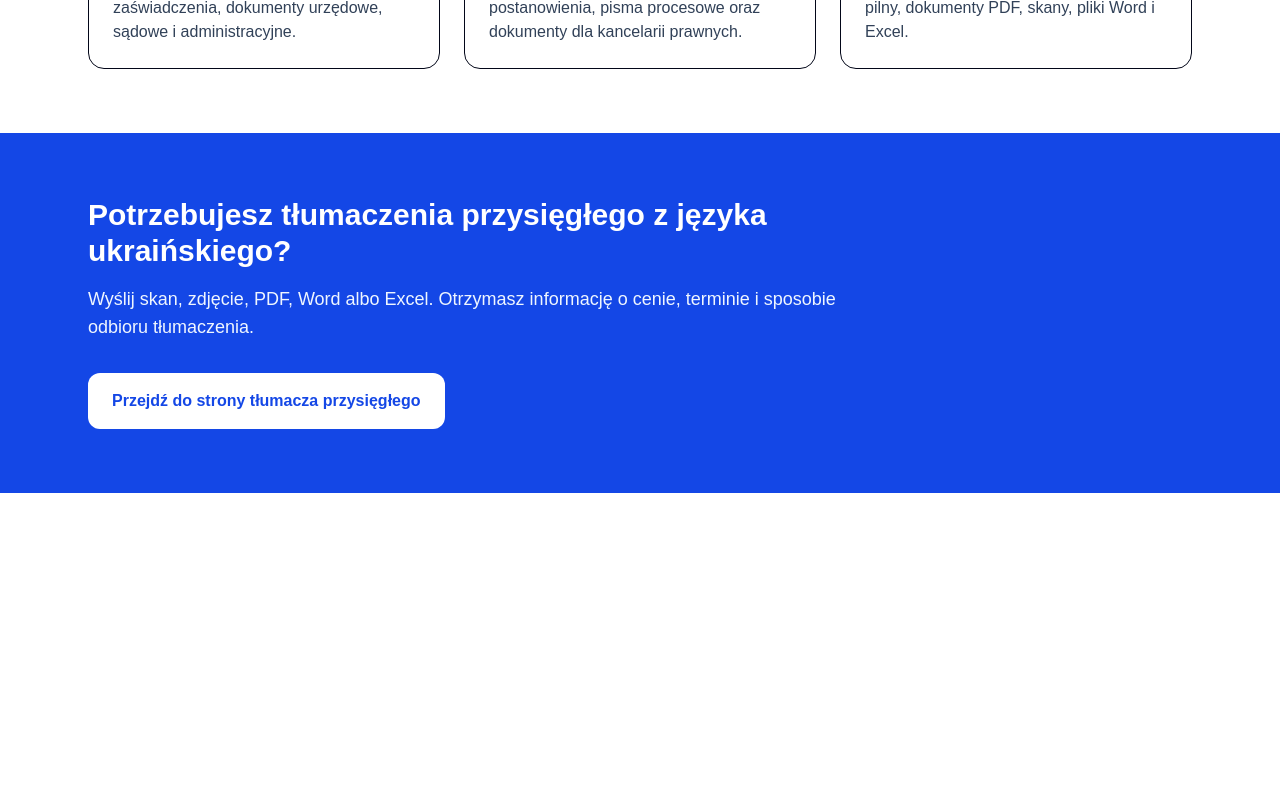
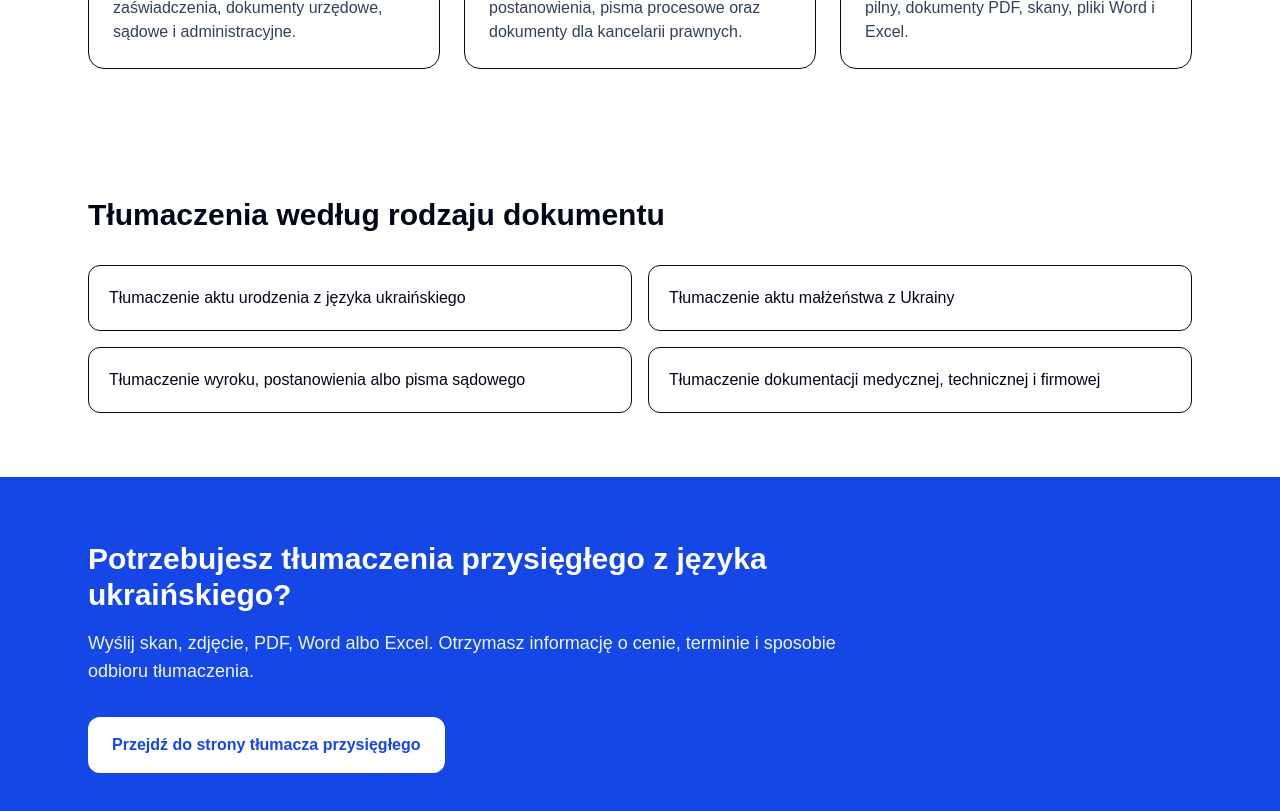
Before and after one commit to tzdh4c2pyw-tech/tlumaczenia-przysiegle-blog, a Next.js app: page / in a window 1280 px wide. Shown: the part 780-1591 px from the top of the page. Before the commit the page ends 1273 px from the top, so only its background shows below. Built offline with nearby package versions, Linux system fonts and the light colour scheme.

Commit message:
Create SEO homepage

```diff
--- a/app/page.tsx
+++ b/app/page.tsx
@@ -67,6 +67,30 @@ export default function Home() {
         </div>
       </section>
 
+      <section className="mx-auto max-w-6xl px-6 py-16">
+        <h2 className="text-3xl font-bold">
+          Tłumaczenia według rodzaju dokumentu
+        </h2>
+
+        <div className="mt-8 grid gap-4 md:grid-cols-2">
+          <div className="rounded-xl border p-5">
+            Tłumaczenie aktu urodzenia z języka ukraińskiego
+          </div>
+
+          <div className="rounded-xl border p-5">
+            Tłumaczenie aktu małżeństwa z Ukrainy
+          </div>
+
+          <div className="rounded-xl border p-5">
+            Tłumaczenie wyroku, postanowienia albo pisma sądowego
+          </div>
+
+          <div className="rounded-xl border p-5">
+            Tłumaczenie dokumentacji medycznej, technicznej i firmowej
+          </div>
+        </div>
+      </section>
+
       <section className="bg-blue-700 text-white">
         <div className="mx-auto max-w-6xl px-6 py-16">
           <h2 className="max-w-3xl text-3xl font-bold">
```
